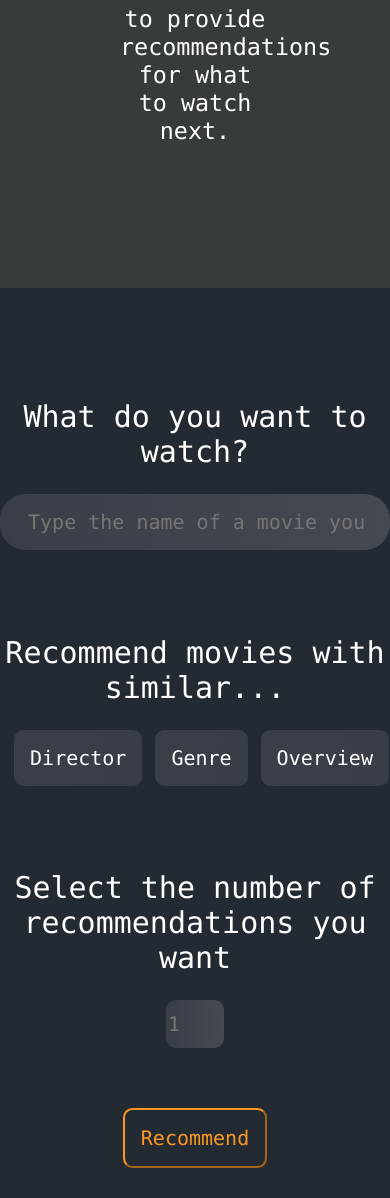
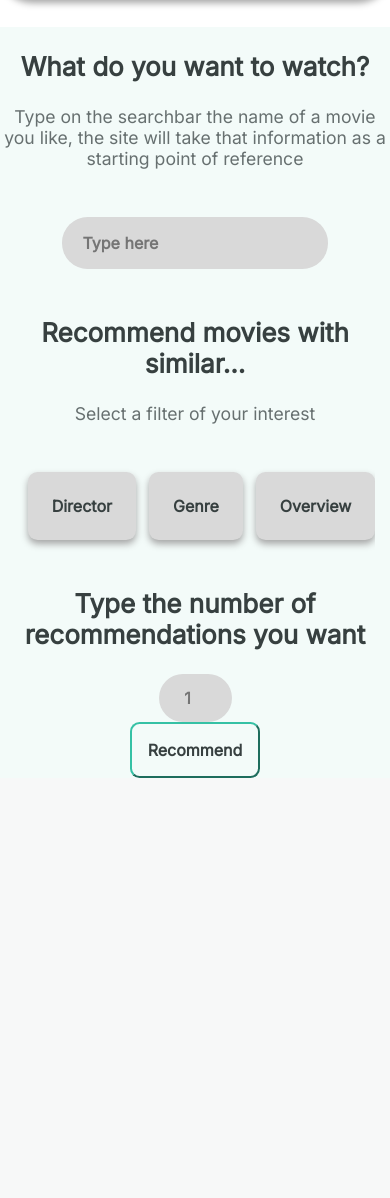
Before and after one commit to alangalavis/tfcomplejidad, a Flask app: page / in a window 390 px wide; the page is wider, and only the part inside the window is pictured. Shown: the part 531-1729 px from the top of that part. After the commit the page ends 1309 px from the top of that part, so only its background shows below. Run offline with Flask 3, Linux system fonts and the light colour scheme.

Commit message:
Better GUI

```diff
--- a/static/css/styles.css
+++ b/static/css/styles.css
@@ -3,12 +3,13 @@
 ================================================*/
 
 :root {
-  --primary_color: #242A32;
+  --primary_color: #F3FBF9;
   --secondary_color: #FFFF;
-  --tertiary_color: #3A3F47;
-  --quartenary_color: #FB9722;
-  --quintenary_color: rgb(54, 59, 61);
-  --font_primary: Consolas;
+  --text_color: #374040;
+  --text_color_secondary: #677070;
+  --inactive_color: #D9D9D9;
+  --active_color: #35C1A5;
+  --font_primary: Inter;
 }
 
 *,
@@ -18,11 +19,9 @@
 }
 
 body {
-  font-size: 1.25rem;
   font-family: var(--font_primary);
-  text-align: center;
-  overflow: hidden;
-  color: var(--secondary_color);
+  font-weight: bold;
+  color: var(--text_color);
   background-color: var(--primary_color);
   user-select: none;
   overflow-y: scroll;
@@ -36,93 +35,130 @@ button {
 }
 
 .border {
-  /*border: 3px solid green;*/
-}
-
-.center {
-  overflow: hidden;
-  display: flex;
-  justify-content: center;
-  align-items: center;
-  flex-wrap: wrap;
+  border: 3px solid green;
 }
 
 .lighter {
   font-weight: lighter;
 }
 
-.section {
-  padding: 30px 0 30px 0;
+.separated {
+  margin: 24px 0;
+}
+
+.shadow {
+  filter: drop-shadow(0 0.3rem 1mm rgb(165, 165, 165));
+}
+
+.hero, .filter {
+  display: flex;
+  align-items: center;
+  justify-content: center;
+}
+
+.checkbox {
+  display: flex;
+  align-items: start;
+}
+
+.program, .hero {
+  padding: 50px 200px 50px 200px;
+}
+
+p {
+  color: var(--text_color_secondary);
 }
 
 /*================================================
 1. What do you want to watch?
 ================================================*/
 
-.title {
-  color: var(--secondary_color);
-  background-color: var(--quintenary_color);
-  padding: 120px;
+.hero {
+  background-color: var(--secondary_color);
 }
 
-.line {
-  border-bottom-width: 2px;
+.hero section {
+  flex: 1;
+}
+
+.left h1 {
+  font-size: 3.5rem;
+}
+
+.left p {
+  font-size: 1.125rem;
+}
+
+.left, .right {
+  padding: 0 2rem;
+}
+
+.right img {
   width: 100%;
-  margin-top: 2rem;
+  max-width: 465px;
+  border-radius: 2rem;
 }
 
 /*================================================
 1.1. Type the name of a movie you like...
 ================================================*/
 
+.filter h2 {
+  font-size: 2.5rem;
+}
+.filter section {
+  flex: 1;
+}
+
 .searchbar {
-  color: var(--secondary_color);
-  background-image: linear-gradient(to right , var(--tertiary_color) , #3a3f47f1);
+  color: var(--text_color);
+  background-color: var(--inactive_color);
   width: 100%;
+  max-width: 465px;
   display: block;
   box-sizing: border-box;
-  max-width: 500px;
   padding: 1rem;
   border: 0;
   border-radius: 1.6rem;
-}
-
-::placeholder .searchbar {
-  color: rgba(255, 255, 255, 0.685);
-  opacity: 1;
 }
 
 /*================================================
 1.2. Recommend movies with similar...
 ================================================*/
 
+.checkbox {
+  overflow: hidden;
+  flex-wrap: wrap;
+}
+
 .checkbox input[type="checkbox"] {
-  margin: 0;
-  /*opacity: 0;*/
+  margin: 0 ;
   transform: scale(0);
+
 }
 
 .checkbox input[type=checkbox] +
 label {
   cursor: pointer;
   overflow: hidden;
-  color: var(--secondary_color);
-  background-image: linear-gradient(to right , var(--tertiary_color) , #3a3f47f1);
+  color: var(--text_color);
+  background-color: var(--inactive_color);
   width: fit-content;
   max-width: 100%;
-  padding: 1rem;
+  padding: 1.5rem;
   border-radius: 0.6rem;
 }
 
 .checkbox input[type=checkbox]:checked +
 label {
-  color: var(--primary_color);
-  background-image: linear-gradient(to top , var(--quartenary_color) , #fca644);
+  background-color: var(--active_color);
 }
 
 .checkbox input[type=checkbox]:hover +
 label {
-  background-image: linear-gradient(to top , var(--quartenary_color) , #fca644);
+  color: var(--secondary_color);
+  background-color: var(--active_color);
+
 }
 
 /*================================================
@@ -130,12 +166,13 @@ label {
 ================================================*/
 
 .amount {
-  color: var(--secondary_color);
-  background-image: linear-gradient(to right , var(--tertiary_color) , #3a3f47f1);
+  color: var(--text_color);
+  background-color: var(--inactive_color);
   max-width: 100%;
   min-height: 3rem;
   border: 0;
-  border-radius: 0.6rem;
+  border-radius: 1.6rem;
+  text-align: center;
 }
 
 ::placeholder .amount {
@@ -151,7 +188,7 @@ label {
   cursor: pointer;
   overflow: hidden;
   color: var(--quartenary_color);
-  border-color: var(--quartenary_color);
+  border-color: var(--active_color);
   background-color: var(--primary_color);
   width: fit-content;
   max-width: 100%;
@@ -169,12 +206,49 @@ label {
   background-image: linear-gradient(to top , var(--quartenary_color) , #fca644);
 }
 
+
 /*================================================
 2. Media queries
 ================================================*/
 
-@media screen and (max-width: 600px) {
+@media screen and (max-width: 1000px) {
+
   body {
-    margin: 0;
+    padding: 0;
   }
+
+  .hero, .filter {
+    flex-direction: column;
+    text-align: center;
+  }
+
+  .hero, .left, .right, .filter {
+    justify-content: center;
+    align-items: center;
+    overflow: hidden;
+    padding: 0;
+    word-wrap: break-word;
+  }
+
+  .program {
+    padding: 0;
+  }
+
+  .hero h1 {
+    font-size: 32px;
+  }
+
+  .filter h2 {
+    font-size: 26px;
+  }
+
+  .filter p {
+    font-size: 17.6px;
+  }
+
+/*
+  .hero .right {
+    display: none;
+  }
+  */
 }
--- a/templates/index.html
+++ b/templates/index.html
@@ -1,31 +1,45 @@
 {% extends 'base.html' %}
 
 {% block head %}
-    <title id="title">Recommendation System</title>
-
+<title id="title">Recommendation System</title>
+<link href='https://fonts.googleapis.com/css?family=Inter' rel='stylesheet'>
 {% endblock %}
 
 {% block body %}
+<div class="hero">
+    <section class="left">
+      <h1 class="separated">Movie Recommendation System</h1>
+      <p class="separated lighter">Enter a movie you like and the site will analyze the database to provide recommendations for what to watch next</p>
+    </section>
 
-    <div class="border title">
-        <h1>Movie Recommendation System</h1>
-        <h3 class="lighter">Enter a movie you like and the site will analyse the database to provide recommendations for what to watch next.</h3>
-    </div><br>
+    <section class="right">
+      <img class="separated shadow" src="https://qph.cf2.quoracdn.net/main-qimg-3b4f00765be511cb20048fb400a44439-lq" alt="Hero illustration"/>
+    </section>
+</div>
 
-    <div class="line"></div>
+<div class="program">
+    <form action="#">
+        <div class="filter">
+            <section class="left">
+                <h2 class="separated">What do you want to watch?</h2>
+                <p class="separated lighter">Type on the searchbar the name of a movie you like, the site will take that information as a starting point of reference</p>
+            </section>
 
-    <div class="border">
-        <form action="#">
-            <div class="section">
-                <h2 class="lighter">What do you want to watch?</h2>
-                <div class="border center">
-                    <input type="text" placeholder=" Type the name of a movie you like..." name="search" required class="searchbar">
-                </div>
-            </div>
+            <section class="right">
+                <input class="searchbar separated" type="text" placeholder=" Type here" name="search" required>
+            </section>
+        </div>
 
-            <div class="section">
-                <h2 class="lighter">Recommend movies with similar...</h2>
-                <div class="border center checkbox">
+
+
+        <div class="filter">
+            <section class="left">
+                <h2 class="separated">Recommend movies with similar...</h2>
+                <p class="separated lighter">Select a filter of your interest</p>
+            </section>
+
+            <section class="right">
+                <div class="checkbox shadow separated">
                     <input type="checkbox" id="checkbox_1" onclick="onlyOne(this)" name="check" value="Director">
                     <label for="checkbox_1">Director</label>
 
@@ -35,21 +49,30 @@
                     <input type="checkbox" id="checkbox_3" onclick="onlyOne(this)" name="check" value="Overview">
                     <label for="checkbox_3">Overview</label>
                 </div>
+            </section>
+        </div>
+
+        <div class="filter">
+            <section class="left">
+                <h2 class="separated">Type the number of recommendations you want</h2>
+            </section>
+
+            <section class="right">
+                <input type="number" min="1" max="15" placeholder="1" required class="amount">
+            </section>
+        </div>
+
+        <div class="filter">
+            <div class="">
+                <button type="submit" class="recommend">Recommend</button>
             </div>
+        </div>
 
-            <div class="section">
-                <h2 class="lighter">Select the number of recommendations you want</h2>
-                <div class="border center">
-                    <input type="number" min="1" max="15" placeholder="1" required class="amount">
-                </div>
-            </div>
 
-            <div class="section">
-                <div class="border center">
-                    <button type="submit" class="recommend">Recommend</button>
-                </div>
-            </div>
-        </form>
-    </div>
+
+
+    </form>
+</div>
+
 
 {% endblock %}
```
